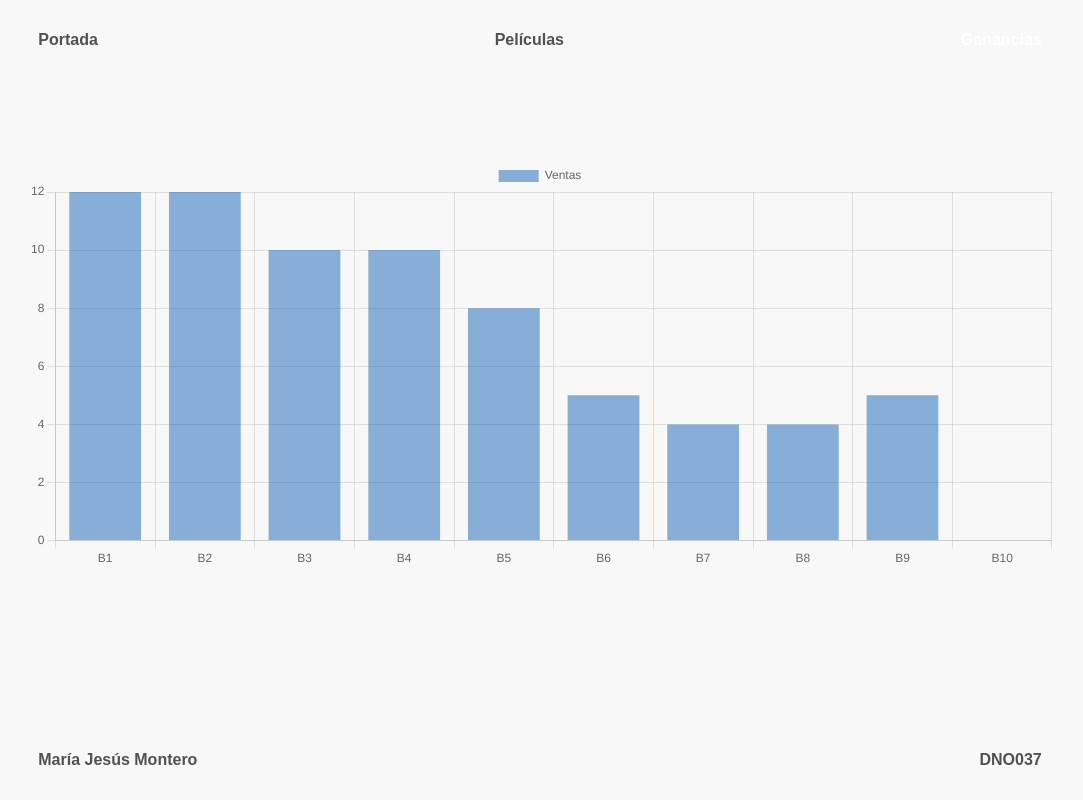
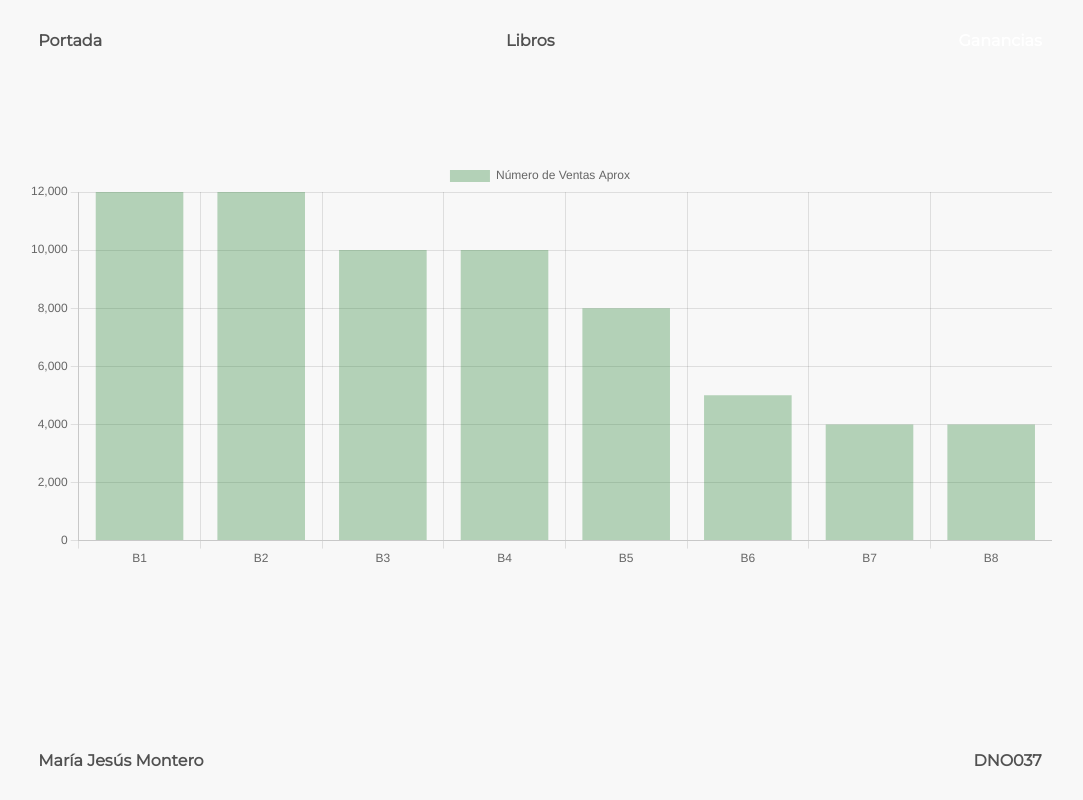
Before and after one commit to mjmonteroa/Ev2, a plain HTML site: page ganancias.html in a window 1280 px wide. Shown: the whole page, without its empty margins (100-1183 px from the left). Drawn offline with nearby package versions, Linux system fonts and the light colour scheme.

Commit message:
Add files via upload

```diff
--- a/ganancias.html
+++ b/ganancias.html
@@ -6,11 +6,14 @@
         <meta name="description" content="Diseño y nuevos medios" />
         <title>DNO037</title>
         <link rel="stylesheet" href="style.css" />
+		<style>
+  @import url('https://fonts.googleapis.com/css2?family=Montserrat&display=swap');
+</style>
     </head>
     <body>
         <div class="container">
             <nav>
-                <p><a href="index.html">Portada</a> <a href="peliculas.html">Películas</a> <a href="ganancias.html" class="active">Ganancias</a></p>
+                <p><a href="index.html">Portada</a> <a href="libros.html">Libros</a> <a href="ganancias.html" class="active">Ganancias</a></p>
             </nav>
             <main>
                 <canvas id="grafico" height="40" width="100">
@@ -27,11 +30,11 @@ var ctx = document.getElementById('grafico').getContext('2d');
 var myChart = new Chart(ctx, {
     type: 'bar',
     data: {
-        labels: ['B1', 'B2', 'B3', 'B4', 'B5', 'B6', 'B7', 'B8', 'B9' , 'B10' ],
+        labels: ['B1', 'B2', 'B3', 'B4', 'B5', 'B6', 'B7', 'B8' ],
         datasets: [{
-            label: 'Ventas',
-            data: [12, 12, 10, 10, 8, 5, 4, 4, 5],
-            backgroundColor: 'rgba(20, 100, 180, 0.5)',
+            label: 'Número de Ventas Aprox',
+            data: [12000, 12000, 10000, 10000, 8000, 5000, 4000, 4000, 5000],
+            backgroundColor: 'rgba(20, 120, 34, 0.3)',
             borderWidth: 0
         }]
     },
--- a/style.css
+++ b/style.css
@@ -185,6 +185,7 @@ main section p{
 /* para las páginas de locaciones y ganancias */
 
 main div#mapa{
+
     margin:1%;
     width:98%;
     height:60vh;
```
